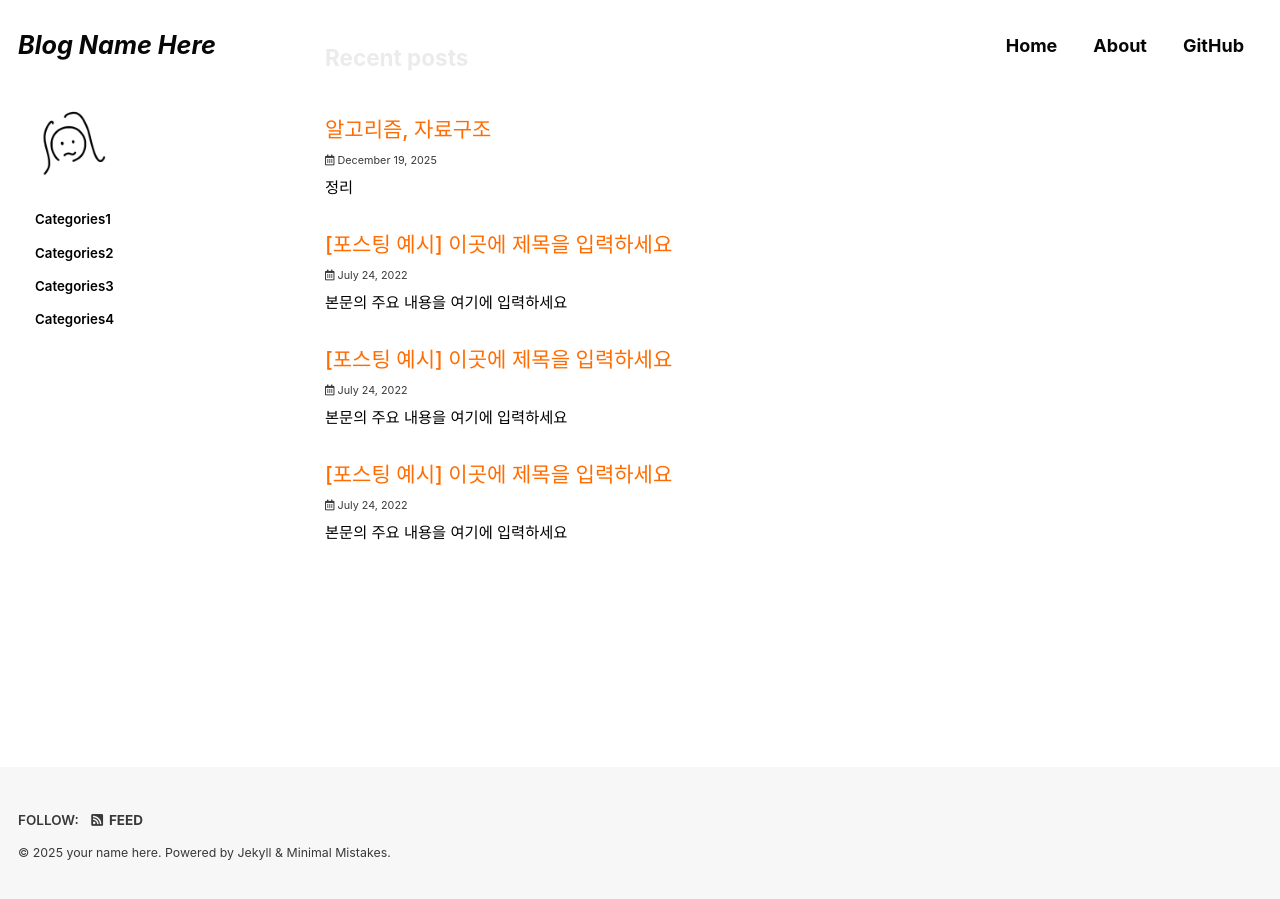
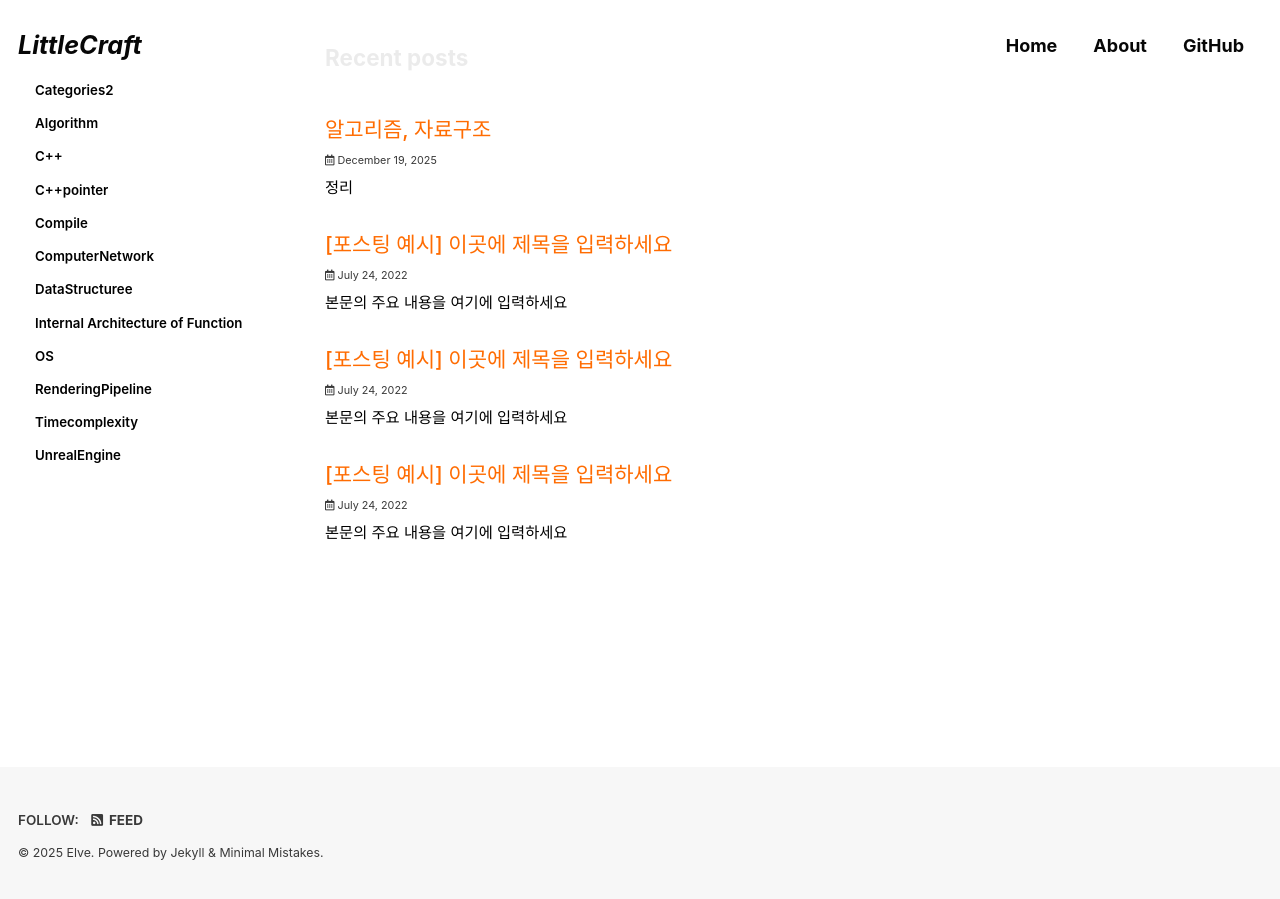
Before and after one commit to ElveCity/ElveCity.github.io, a Jekyll site: the page built from index.html, in a window 1280 px wide and 900 px high, scrolled down 90 px. Built offline with Jekyll 4.4.1, drawn with Linux system fonts in a browser that asks for light colours; cached includes are drawn as plain includes; some web fonts are replaced; the list of posts is cut into pages by our own code.

```diff
--- a/_config.yml
+++ b/_config.yml
@@ -19,14 +19,14 @@ minimal_mistakes_skin: "plum" # "default" "air", "aqua", ...
 
 # Site Settings
 locale: "ko-KR" #"en-US"
-title: "Blog Name Here" # 상단 헤더에 보이는 블로그 명
+title: "LittleCraft" # 상단 헤더에 보이는 블로그 명
 title_separator: "&#124;"
 subtitle: # site tagline that appears below site title in masthead
-name: "your name here" # 블로그 닉네임 설정
-description: "this is my blog!" # 블로그 설명
-url: "https://github-account.github.io" # 블로그 URL
+name: "Elve" # 블로그 닉네임 설정
+description: "Programming, Unreal Engine" # 블로그 설명
+url: "https://ElveCity.github.io" # 블로그 URL
 baseurl: # the subpath of your site, e.g. "/blog"
-repository: "github-account/github-account.github.io" # GitHub Repo 이름
+repository: "ElveCity/ElveCity.github.io" # GitHub Repo 이름
 teaser: #
 
 # logo                     : # 블로그명 앞에 로고 추가하고 싶을 경우 사용
@@ -98,8 +98,8 @@ analytics:
 
 # Site Author
 author:
-  name: "your name here" # 블로그 닉네임
-  avatar: "/assets/images/meee.png" # 블로그 프로필 사진
+  name: "Elve" # 블로그 닉네임
+  # avatar: "/assets/images/cat_icon.png" # 블로그 프로필 사진
   #   bio              : "hi all!"
   # location         : "Seoul, Korea"
   # email            : "youremailhere@xxxxxx.com"
--- a/_data/navigation.yml
+++ b/_data/navigation.yml
@@ -1,13 +1,13 @@
 # main links
 main:
   - title: "Home"
-    url: https://choiiis.github.io/
+    url: https://ElveCity.github.io/
 
   - title: "About"
     url: /about/
 
   - title: "GitHub"
-    url: https://github.com/choiiis
+    url: https://github.com/ElveCity
 
   # - title: "Projects"
   #   url: /projects/
@@ -16,13 +16,29 @@ main:
   #   url: /categories/
 
 # sidebar navigation (categories)
-# 2022.02.15 sidebar update : simple ver.
+# 2025.12.19 sidebar update : simple ver.
 categories:
-  - title: "Categories1"
-    url: /categories/categories1/
   - title: "Categories2"
     url: /categories/categories2/
-  - title: "Categories3"
-    url: /categories/categories3/
-  - title: "Categories4"
-    url: /categories/categories4/
+  - title: "Algorithm"
+    url: /categories/Algorithm/
+  - title: "C++"
+    url: /categories/C++/
+  - title: "C++pointer"
+    url: /categories/C++pointer/
+  - title: "Compile"
+    url: /categories/Compile/
+  - title: "ComputerNetwork"
+    url: /categories/ComputerNetwork/
+  - title: "DataStructuree"
+    url: /categories/DataStructure/
+  - title: "Internal Architecture of Function"
+    url: /categories/Internal Architecture of Function/
+  - title: "OS"
+    url: /categories/OS/
+  - title: "RenderingPipeline"
+    url: /categories/RenderingPipeline/
+  - title: "Timecomplexity"
+    url: /categories/Timecomplexity/
+  - title: "UnrealEngine"
+    url: /categories/UnrealEngine/
```
Also changed, not shown: _pages/about.md (+4 -2 lines), _pages/categories/category-Algorithm.md (added, +9 -0 lines), _pages/categories/category-C++.md (added, +9 -0 lines), _pages/categories/category-C++pointer.md (added, +9 -0 lines), _pages/categories/category-Compile.md (added, +9 -0 lines), _pages/categories/category-ComputerNetwork.md (added, +9 -0 lines), _pages/categories/category-DataStructure.md (added, +9 -0 lines), _pages/categories/category-Internal Architecture of Function.md (added, +9 -0 lines), _pages/categories/category-OS.md (added, +9 -0 lines), _pages/categories/category-RenderingPipeline.md (added, +9 -0 lines), _pages/categories/category-Timecomplexity.md (added, +9 -0 lines), _pages/categories/category-UnrealEngine.md (added, +9 -0 lines), _pages/categories/category-categories1.md (deleted, +0 -9 lines), _pages/categories/category-categories3.md (deleted, +0 -9 lines), 2 more files.
